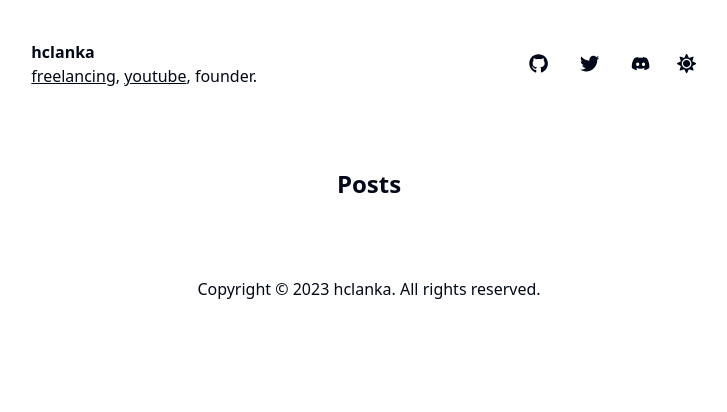
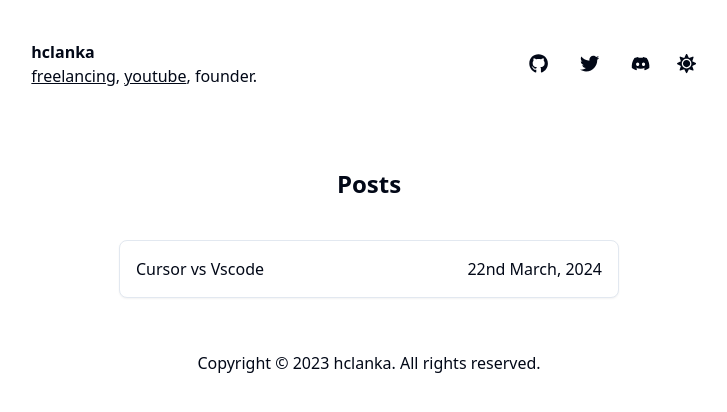
Before and after one commit to chandudagoat/portfolio, a Next.js app: page /blog in a window 1280 px wide. Shown: the top 412 px of the page, without its empty margins (271-998 px from the left). Built offline with nearby package versions, Linux system fonts and the light colour scheme.

Commit message:
done with website finally

```diff
--- a/app/blog/page.tsx
+++ b/app/blog/page.tsx
@@ -1,12 +1,22 @@
+import BlogPost from "@/components/blogpost";
 import Footer from "@/components/footer";
 import Navbar from "@/components/navbar";
 
 export default function Blog() {
   return (
-    <div>
+    <div className="flex flex-col items-center">
       <Navbar />
 
       <h1 className="text-2xl text-center font-bold my-10">Posts</h1>
+
+      <div className="mb-4">
+        <BlogPost
+          href="/cursorvsvscode"
+          title="Cursor vs Vscode"
+          date="22nd March, 2024"
+        />
+      </div>
+
       <Footer />
     </div>
   );
```
